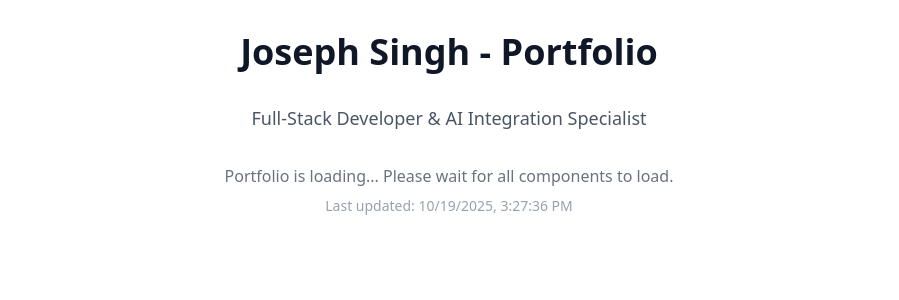
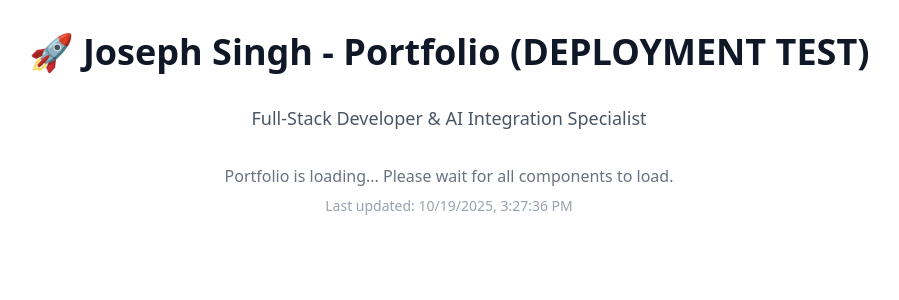
Before and after one commit to joseph-singh-lai/personal-portfolio-9987, a Next.js app: page / in a window 1280 px wide. Shown: the top 300 px of the page, without its empty margins (191-1090 px from the left). Built offline with nearby package versions, Linux system fonts and the light colour scheme.

Commit message:
FORCE DEPLOYMENT: Add rocket emoji and deployment test text

```diff
--- a/src/app/page.tsx
+++ b/src/app/page.tsx
@@ -3,7 +3,7 @@ export default function Home() {
     <main className="min-h-screen bg-white dark:bg-gray-900 transition-colors duration-300">
       <div className="container mx-auto px-4 py-8">
         <h1 className="text-4xl font-bold text-center text-gray-900 dark:text-white mb-8">
-          Joseph Singh - Portfolio
+          🚀 Joseph Singh - Portfolio (DEPLOYMENT TEST)
         </h1>
         <p className="text-lg text-center text-gray-600 dark:text-gray-300">
           Full-Stack Developer & AI Integration Specialist
```
